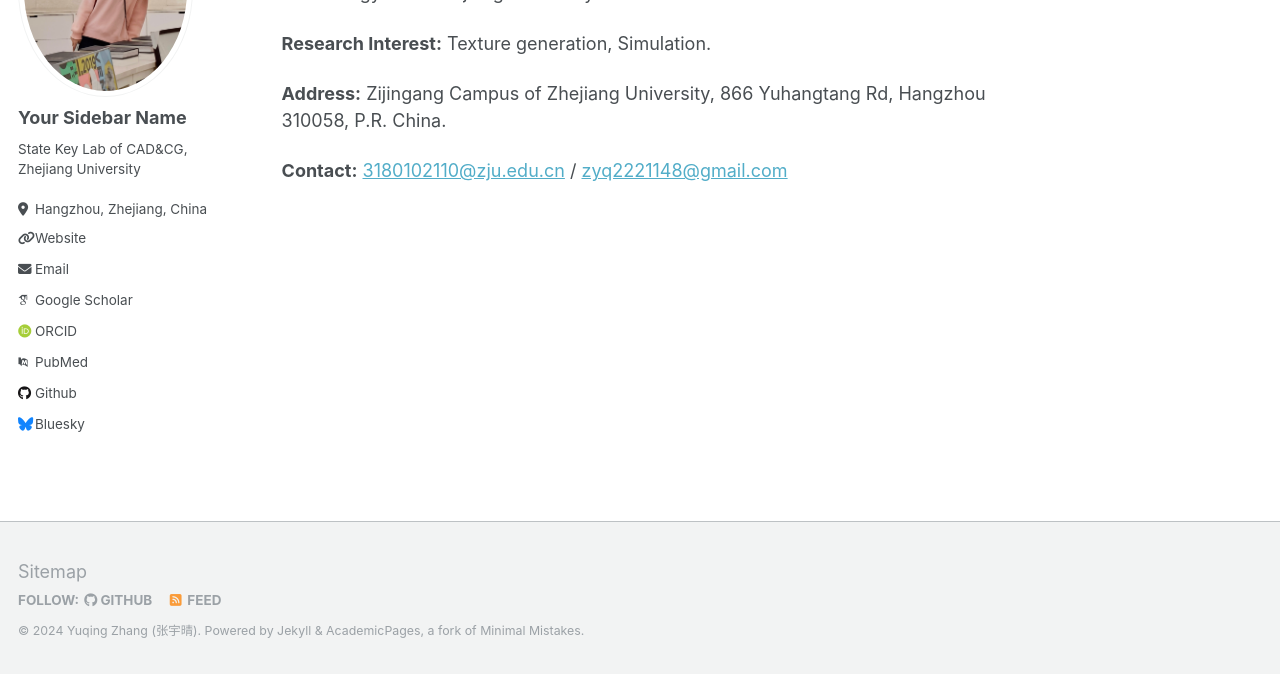
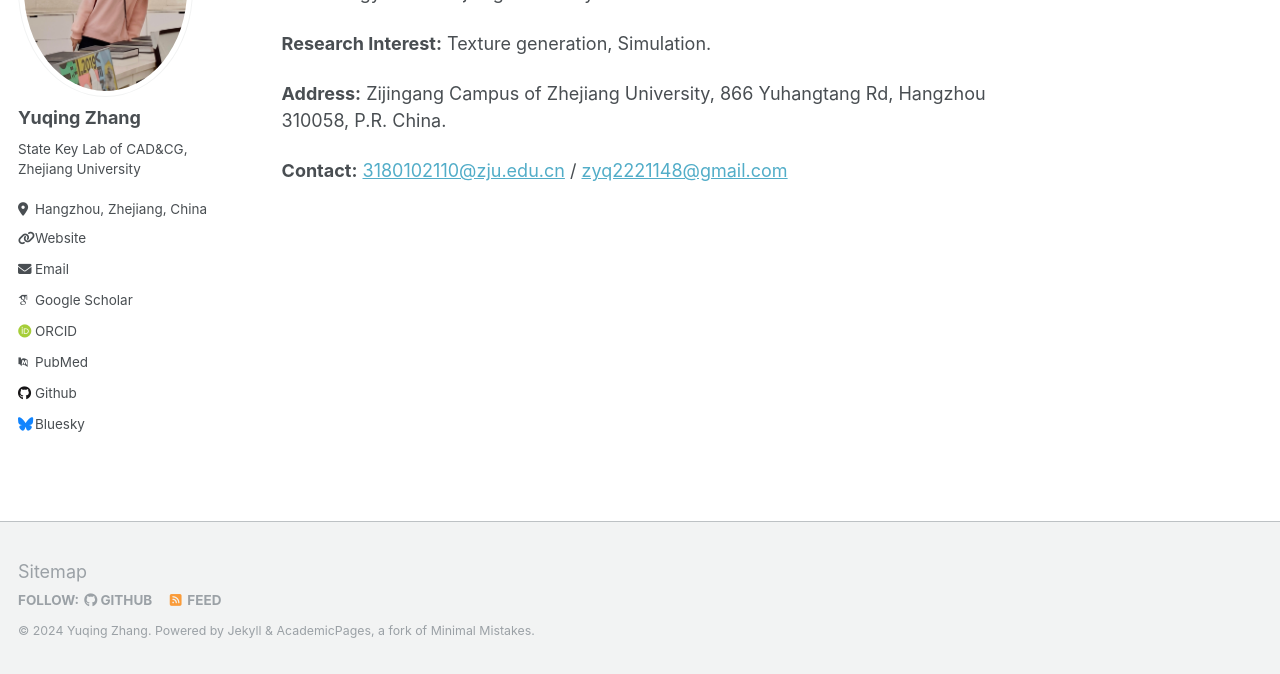
Before and after one commit to zzzyuqing/zzzyuqing.github.io, a Jekyll site: the page built from _pages/about.md, in a window 1280 px wide. Shown: the part 223-897 px from the top of the page. Built offline with Jekyll 4.4.1, drawn with Linux system fonts in a browser that asks for light colours; some web fonts are replaced.

Commit message:
add personal information

```diff
--- a/_config.yml
+++ b/_config.yml
@@ -10,7 +10,7 @@
 locale                   : "en-US"
 title                    : "Yuqing Zhang"
 title_separator          : "-"
-name                     : &name "Yuqing Zhang (张宇晴)"
+name                     : &name "Yuqing Zhang"
 description              : &description "personal description"
 url                      : https://zzzyuqing.github.io # the base hostname & protocol for your site e.g. "https://mmistakes.github.io"
 baseurl                  : "" # the subpath of your site, e.g. "/blog"
@@ -22,7 +22,7 @@ repository               : "zzzyuqing/zzzyuqing.github.io"
 author:
   # Biographic information
   avatar           : "zyq.jpg"
-  name             : "Your Sidebar Name"
+  name             : "Yuqing Zhang"
   pronouns         : # example: "she/her"
   bio              : "State Key Lab of CAD&CG, Zhejiang University"
   location         : "Hangzhou, Zhejiang, China"
```
